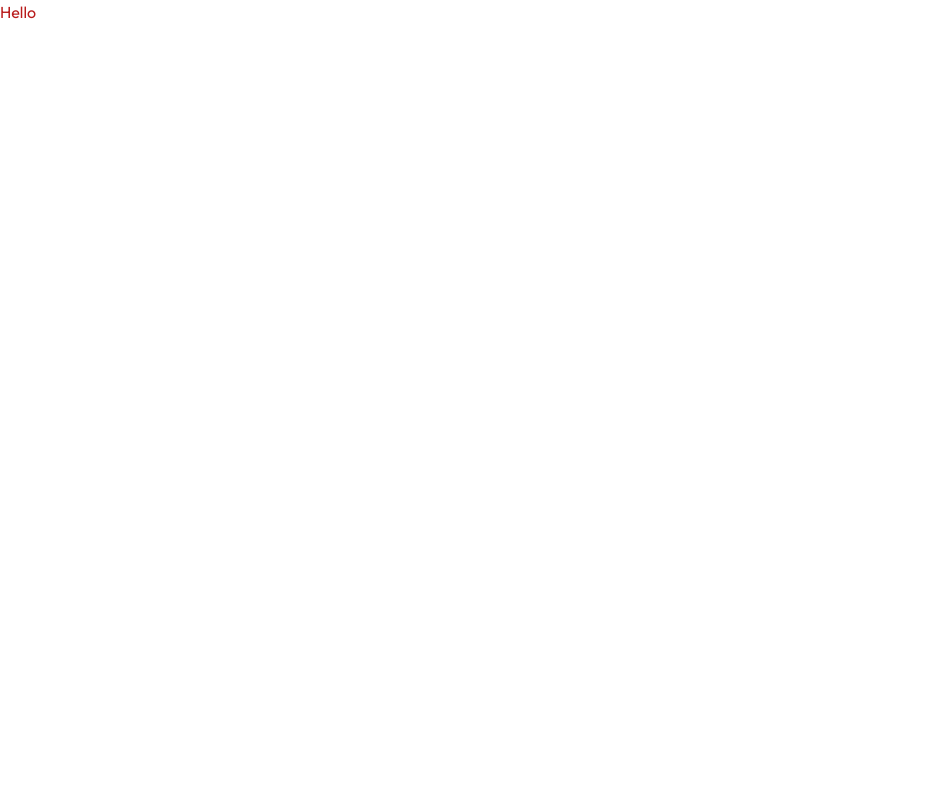
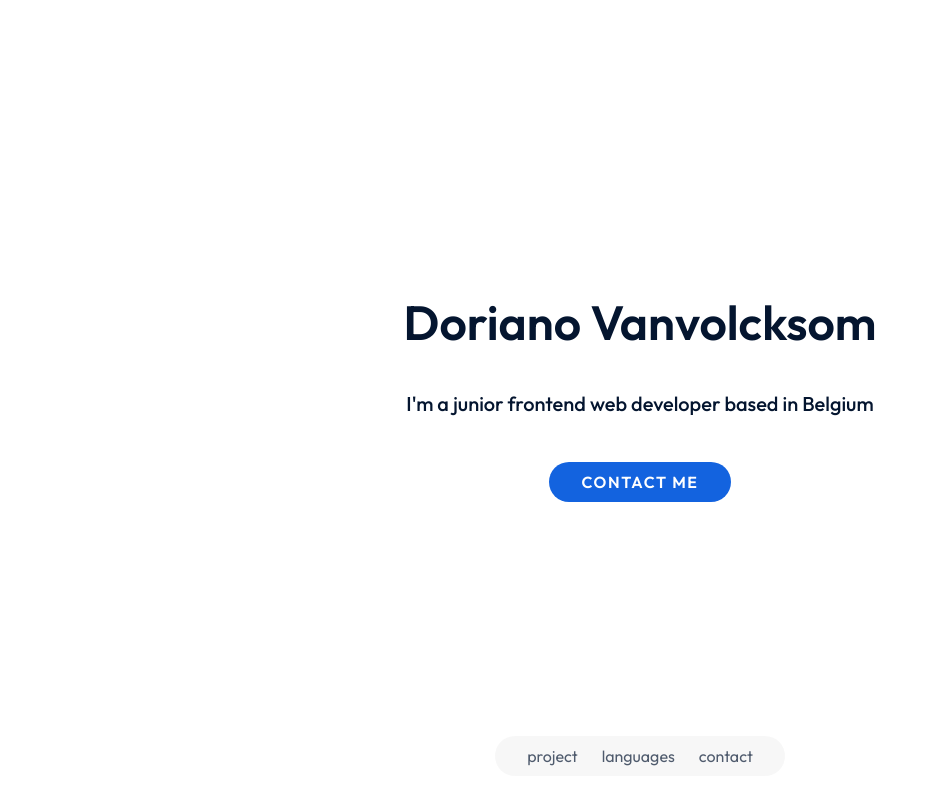
Before and after one commit to VVKDO98/portfolio-vvkdo, a website: page public/index.html in a window 1280 px wide. Shown: the whole page, without its empty margins (0-937 px from the left). Drawn offline with Linux system fonts and the light colour scheme.

Commit message:
Header and menu done

```diff
--- a/public/index.html
+++ b/public/index.html
@@ -4,10 +4,22 @@
     <meta charset="UTF-8">
     <meta http-equiv="X-UA-Compatible" content="IE=edge">
     <meta name="viewport" content="width=device-width, initial-scale=1.0">
-    <title>Document</title>
+    <meta name="description" content="Hi, I'm Doriano Vanvolcksom, front-end developer based in Hainaut, Belgium. I focus on front-end web design using JavaScript, React and Tailwind."/>
     <link rel="stylesheet" href="/public/output.css">
+    <title>Doriano Vanvolcksom | Portfolio Web Developer Junior</title>
 </head>
-<body>
-    <h1 class="text-red-700 font-outfit">Hello</h1>
+<body class="w-full text-darkblue font-outfit">
+    <main class="w-4/5 mx-auto">
+        <header class="relative w-full h-screen flex flex-col items-center justify-center">
+            <nav class="fixed bottom-6 bg-menu py-2 px-8 rounded-full flex flex-row items-center gap-6 backdrop-blur-3xl opacity-70">
+                <a href="#project">project</a>
+                <a href="#languages">languages</a>
+                <a href="#contact">contact</a>
+            </nav>
+            <h1 class="mb-11 w-full text-center text-5xl font-semibold">Doriano Vanvolcksom</h1>
+            <p class="mb-11 w-full text-center text-xl font-medium">I'm a junior frontend web developer based in Belgium</p>
+            <button href="#contact" class="px-8 py-2 bg-blue rounded-full text-white font-semibold uppercase spacing tracking-widest">Contact me</button>
+        </header>
+    </main>
 </body>
 </html>
--- a/tailwind.config.js
+++ b/tailwind.config.js
@@ -9,6 +9,13 @@ module.exports = {
     fontFamily: {
       outfit: ['Outfit', 'sans-serif']
     },
+    colors: {
+      'white': '#ffffff',
+      'darkblue': '#04152F',
+      'blue': '#1363DF',
+      'lightblue': '#EBF3FF',
+      'menu': '#F4F4F4'
+    },
   },
   plugins: [],
 }
```
Also changed, not shown: public/output.css.
